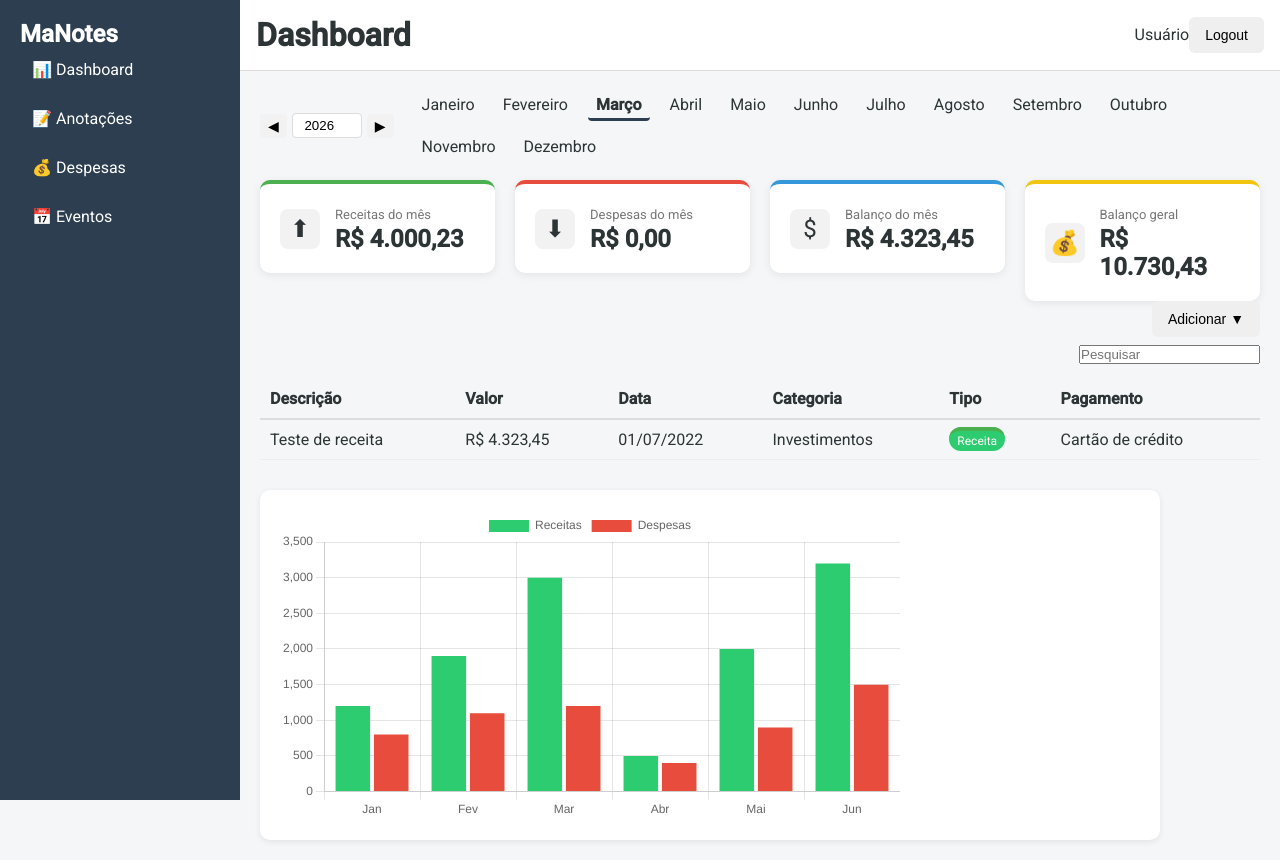
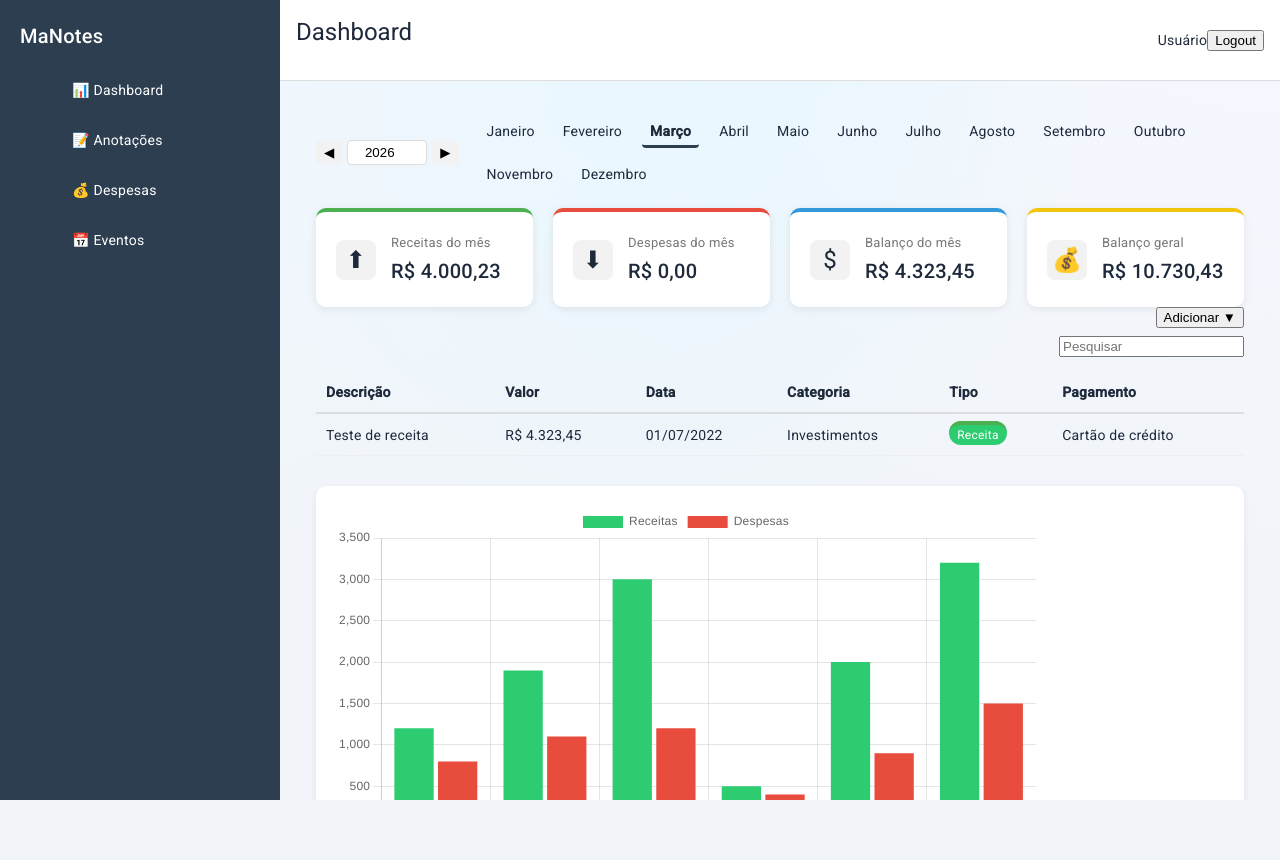
Before and after one commit to Marcelo-Augustovs/maNotesWeb, an Angular app: page / in a window 1280 px wide. After the commit the page ends 800 px from the top, so only its background shows below. Built offline with nearby package versions, Linux system fonts and the light colour scheme.

Commit message:
fix: Otimizacao da estrutura global

```diff
--- a/src/app/app.component.html
+++ b/src/app/app.component.html
@@ -1,13 +1,15 @@
-<div class="main-container">
+<ng-container *ngIf="isLoginPage; else AppLayout">
+  <router-outlet></router-outlet>
+</ng-container>
 
-  <app-side-menu></app-side-menu>
-
-  <div class="content-area">
-
-      <app-top-bar></app-top-bar>
-
-      <router-outlet></router-outlet>
-
+<ng-template #AppLayout>
+  <div class="main-container">
+    <app-side-menu></app-side-menu>
+    <div class="content-area">
+        <app-top-bar></app-top-bar>
+        <div class="page-content">
+          <router-outlet></router-outlet>
+        </div>
+    </div>
   </div>
-
-</div>
+</ng-template>
--- a/src/app/app.component.scss
+++ b/src/app/app.component.scss
@@ -1,15 +1,19 @@
 .main-container {
   display: flex;
   height: 100vh;
+  width: 100vw;
+  overflow: hidden;
 }
 
 .content-area {
   flex: 1;
   display: flex;
   flex-direction: column;
+  overflow: hidden;
 }
 
-app-side-menu {
-  width: 240px;
-  height: 100vh;
+.page-content {
+  flex: 1;
+  overflow-y: auto;
+  padding: 16px;
 }
--- a/src/app/app.component.ts
+++ b/src/app/app.component.ts
@@ -1,15 +1,28 @@
-import { Component } from '@angular/core';
-import { RouterOutlet } from '@angular/router';
+import { Component, OnInit } from '@angular/core';
+import { Router, RouterOutlet, NavigationEnd } from '@angular/router';
+import { CommonModule } from '@angular/common';
 import { SideMenuComponent } from '../shared/components/side-menu/side-menu.component';
 import { TopBarComponent } from '../shared/components/top-bar/top-bar.component';
+import { filter } from 'rxjs';
 
 @Component({
   selector: 'app-root',
-  imports: [RouterOutlet,SideMenuComponent,TopBarComponent],
+  imports: [RouterOutlet, SideMenuComponent, TopBarComponent, CommonModule],
   standalone: true,
   templateUrl: './app.component.html',
   styleUrls: ['./app.component.scss']
 })
-export class AppComponent {
+export class AppComponent implements OnInit {
   title = 'MaNotesWeb';
+  isLoginPage = false;
+
+  constructor(private router: Router) {}
+
+  ngOnInit() {
+    this.router.events.pipe(
+      filter(event => event instanceof NavigationEnd)
+    ).subscribe((event: any) => {
+      this.isLoginPage = event.urlAfterRedirects.includes('/login');
+    });
+  }
 }
--- a/src/styles.scss
+++ b/src/styles.scss
@@ -1,37 +1,74 @@
-@use "shared/styles/variables.scss" as v;
+@import '@angular/material/prebuilt-themes/indigo-pink.css';
 
-* {
+/* Remove default margins and apply modern typography */
+html,
+body {
   margin: 0;
-  padding: 0;
-  box-sizing: border-box;
+  height: 100%;
+  font-family: 'Inter', 'Roboto', "Helvetica Neue", sans-serif;
+  background-color: #f1f5f9;
+  /* Claro/Off-white elegante */
+  background-image:
+    radial-gradient(at 0% 0%, hsla(210, 100%, 97%, 1) 0, transparent 50%),
+    radial-gradient(at 50% 0%, hsla(200, 100%, 95%, 1) 0, transparent 50%),
+    radial-gradient(at 100% 0%, hsla(220, 100%, 98%, 1) 0, transparent 50%);
+  background-attachment: fixed;
+  color: #1e293b;
+  /* Texto escuro */
 }
 
-body {
-  background-color: v.$background-color;
-  font-family: v.$font-main;
-  color: v.$text-primary;
+/* Scrollbar customizations for a premium look */
+::-webkit-scrollbar {
+  width: 8px;
+  height: 8px;
 }
 
-h1, h2, h3 {
-  font-weight: 600;
+::-webkit-scrollbar-track {
+  background: rgba(0, 0, 0, 0.02);
 }
 
-button {
-  cursor: pointer;
-  border: none;
-  padding: 10px 16px;
-  border-radius: 6px;
-  font-size: 14px;
-  transition: 0.2s;
+::-webkit-scrollbar-thumb {
+  background: rgba(0, 0, 0, 0.15);
+  border-radius: 4px;
 }
 
-button.primary {
-  background: v.$accent-color;
-  color: white;
+::-webkit-scrollbar-thumb:hover {
+  background: rgba(0, 0, 0, 0.25);
 }
 
-button.primary:hover {
-  opacity: 0.9;
+/* Dialog and Modals override for light theme */
+.mat-mdc-dialog-container {
+  .mdc-dialog__surface {
+    background: #ffffff;
+    color: #1e293b;
+    border-radius: 16px;
+    border: 1px solid rgba(0, 0, 0, 0.05);
+  }
 }
-html, body { height: 100%; }
-body { margin: 0; font-family: Roboto, "Helvetica Neue", sans-serif; }
+
+/* Specific resets for input and table */
+.mat-mdc-menu-panel {
+  background: #ffffff;
+
+  span.mdc-list-item__primary-text {
+    color: #1e293b;
+  }
+}
+
+.modern-input {
+  width: 100%;
+  background: rgba(255, 255, 255, 0.8);
+  border: 1px solid rgba(0, 0, 0, 0.1);
+  color: #1e293b;
+  padding: 12px 16px;
+  border-radius: 8px;
+  outline: none;
+  font-family: inherit;
+  transition: border-color 0.2s;
+  box-shadow: inset 0 1px 2px rgba(0, 0, 0, 0.05);
+}
+
+.modern-input:focus {
+  border-color: #3b82f6;
+  background: #ffffff;
+}
```
